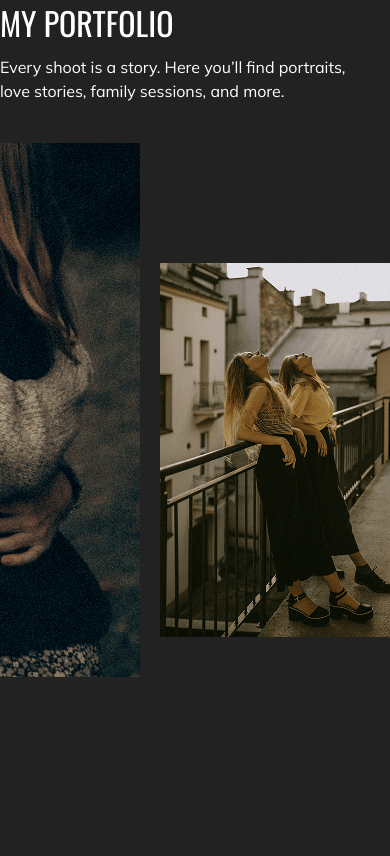
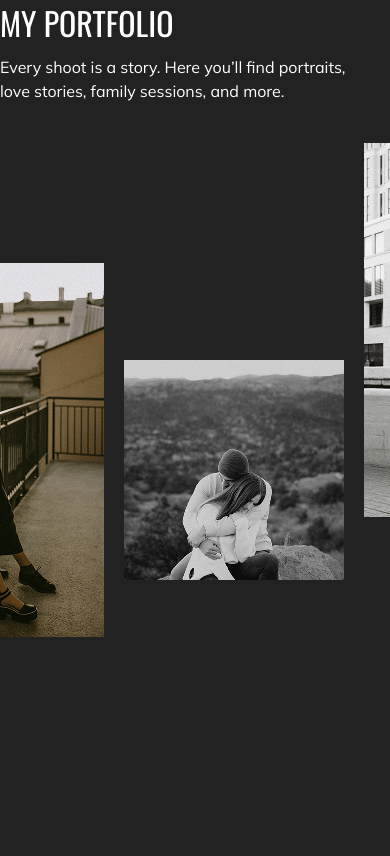
Before and after one commit to romanova7410020/rsschool-projects, a plain HTML site: page portfolio/index.html in a window 390 px wide. Shown: the part 2228-3084 px from the top of the page. Drawn offline with nearby package versions, Linux system fonts and the light colour scheme.

Commit message:
:feat: add media 768 gallery section

```diff
--- a/portfolio/styles.css
+++ b/portfolio/styles.css
@@ -592,4 +592,7 @@ footer{
 .third-column p {
    margin-left: -365px;
   }
+  .gallery-slider{
+    margin-left: -336px;/* 'это потом н забыть удалить при слайдере*/
+  }
 }
```
